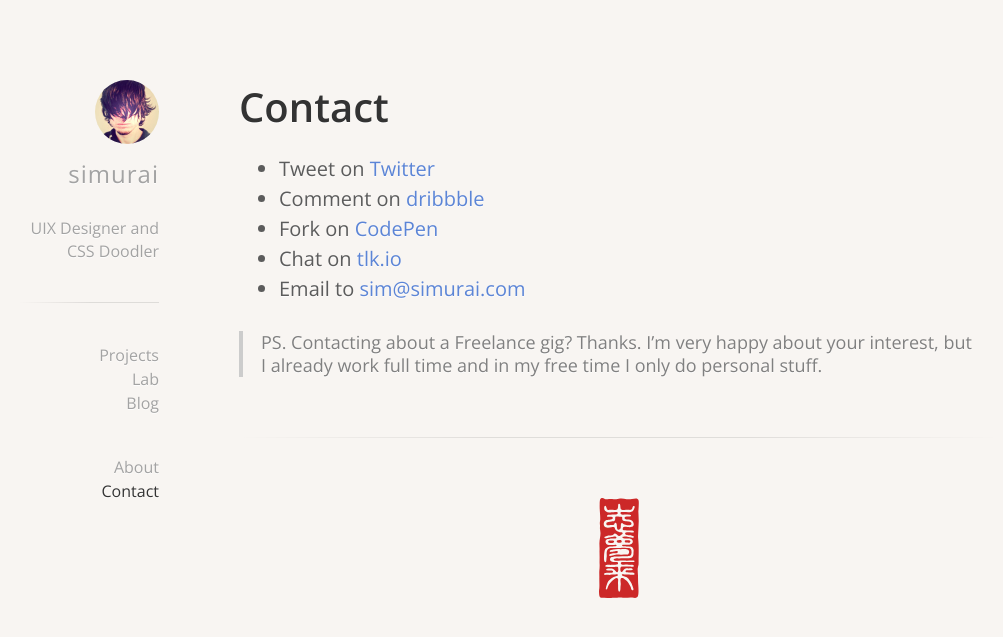
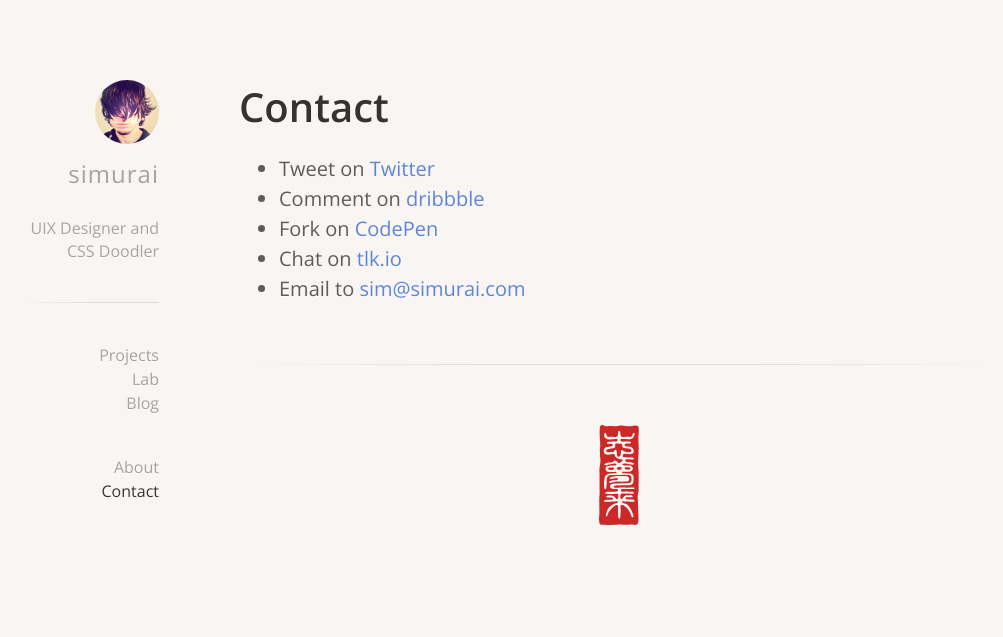
Before and after one commit to simurai/simurai.com, a Jekyll site: the page built from contact/index.md, in a window 1280 px wide. Shown: the top 637 px of the page, without its empty margins (121-1124 px from the left). Built offline with Jekyll 4.4.1, drawn with Linux system fonts in a browser that asks for light colours; Markdown is read by kramdown in place of the engine named in the settings.

Commit message:
Update index.md

```diff
--- a/contact/index.md
+++ b/contact/index.md
@@ -14,5 +14,3 @@
 * Fork on [CodePen](http://codepen.io/simurai)
 * Chat on [tlk.io](http://tlk.io/simurai)
 * Email to [sim@simurai.com](mailto:sim@simurai.com)
-
-> PS. Contacting about a Freelance gig? Thanks. I’m very happy about your interest, but I already work full time and in my free time I only do personal stuff.
```
